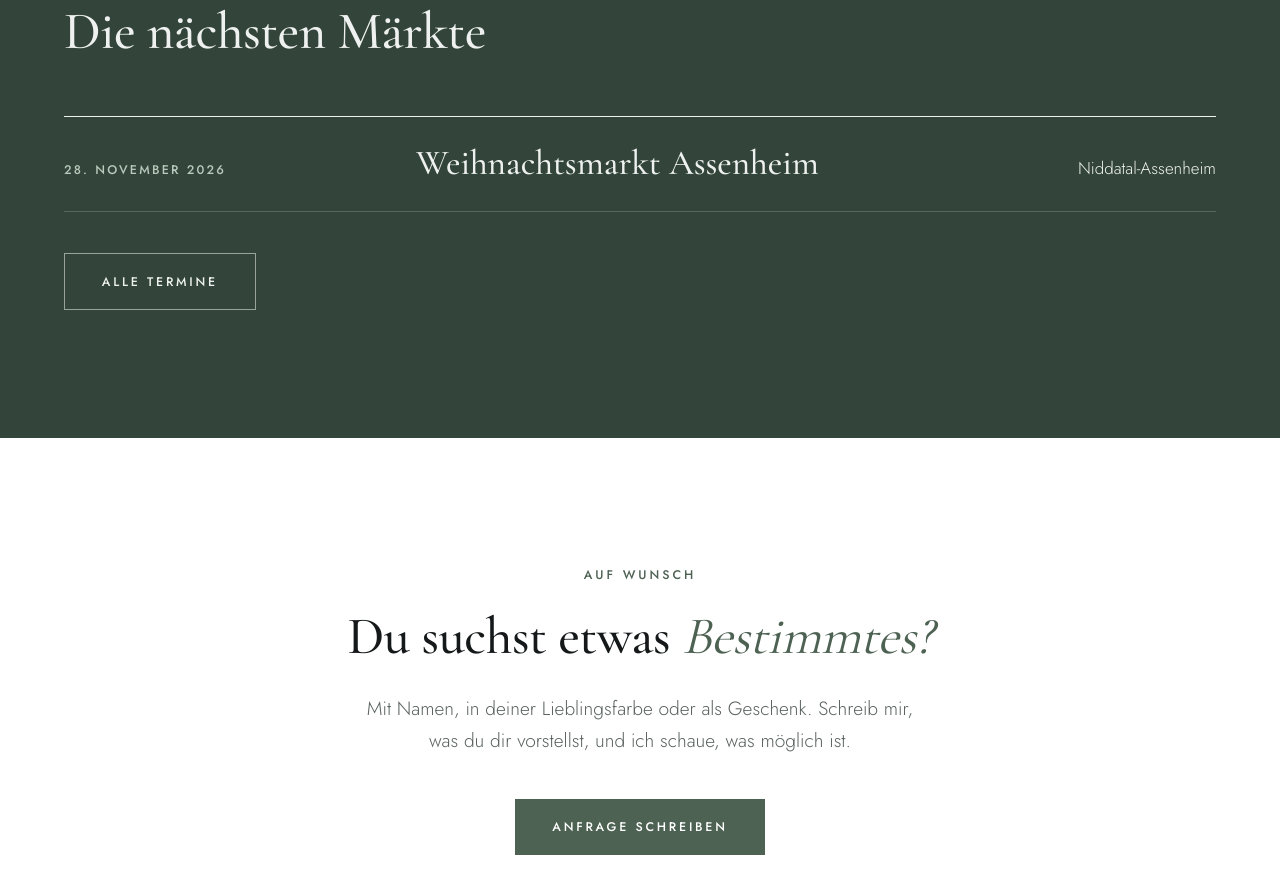
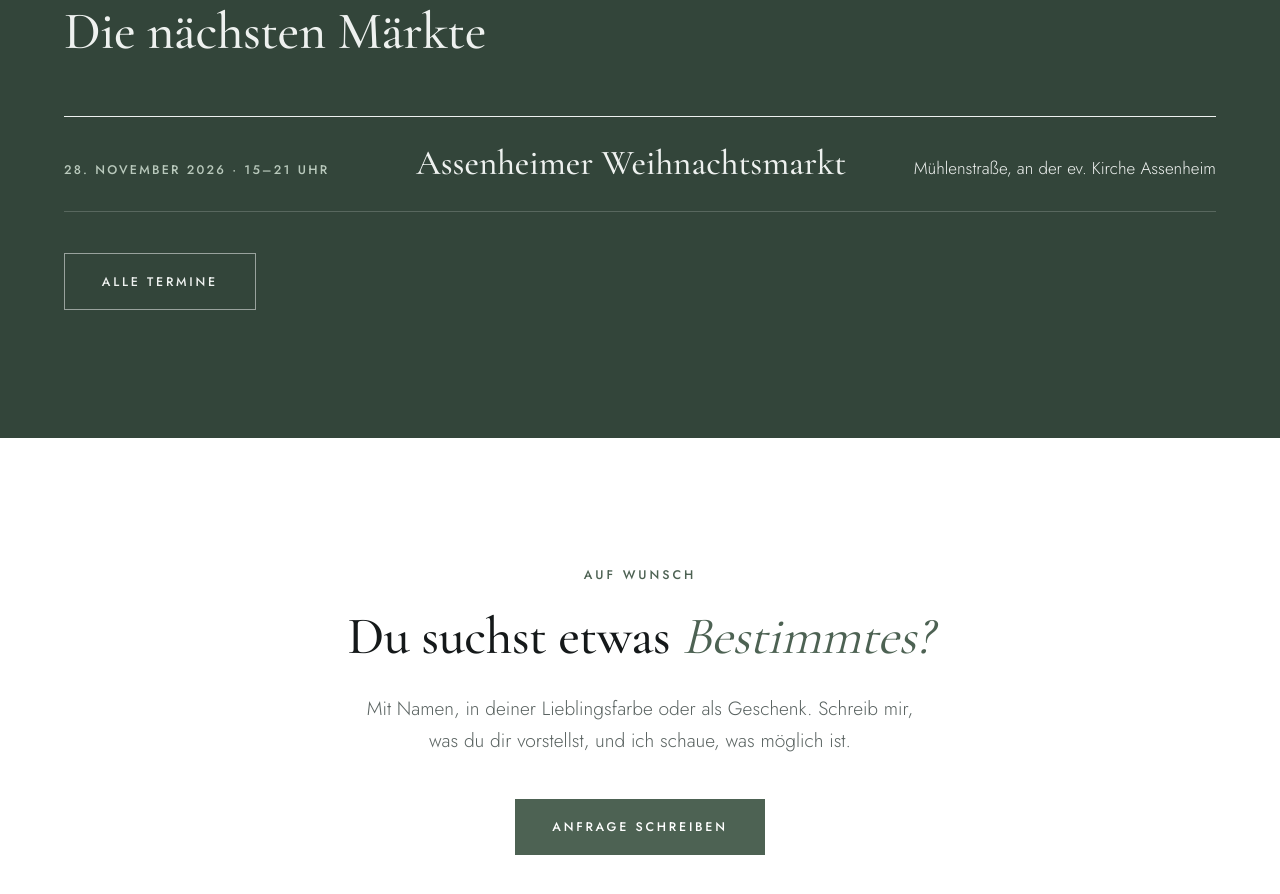
Before and after one commit to Klaus-Willy1986/stolz, an Astro site: page / in a window 1280 px wide. Shown: the part 4201-5095 px from the top of the page. Built offline with nearby package versions, Linux system fonts and the light colour scheme; Astro itself is replaced by a stand-in of ours.

Commit message:
Weihnachtsmarkt Assenheim: Ort und Uhrzeit ergaenzt
Co-Authored-By: Claude Fable 5.2 <noreply@anthropic.com>

```diff
--- a/src/components/Termine.astro
+++ b/src/components/Termine.astro
@@ -11,7 +11,7 @@ const liste = [...maerkte].sort((a, b) => a.datum.localeCompare(b.datum));
 <ul class="etiketten" data-termine data-anzahl={anzahl}>
   {liste.map((m) => (
     <li class="etikett" data-ende={m.bis || m.datum}>
-      <time datetime={m.datum}>{wann(m.datum, m.bis)}</time>
+      <time datetime={m.datum}>{wann(m.datum, m.bis)}{m.zeit && ` · ${m.zeit}`}</time>
       <strong>{m.name}</strong>
       <span>{m.ort}</span>
     </li>
--- a/src/data/maerkte.json
+++ b/src/data/maerkte.json
@@ -1,3 +1,3 @@
 [
-  { "datum": "2026-11-28", "bis": "", "name": "Weihnachtsmarkt Assenheim", "ort": "Niddatal-Assenheim" }
+  { "datum": "2026-11-28", "bis": "", "zeit": "15–21 Uhr", "name": "Assenheimer Weihnachtsmarkt", "ort": "Mühlenstraße, an der ev. Kirche Assenheim" }
 ]
```
